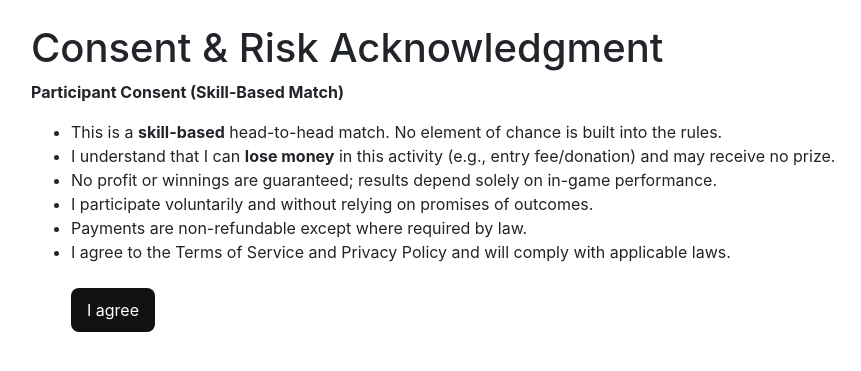
After one commit to LucasArmando32/crformoney, a Flask app: page /consent in a window 1280 px wide. The commit adds this page. Shown: the top 371 px of the page, without its empty margins (54-915 px from the left). Run offline with Flask 3, Linux system fonts and the light colour scheme.

Commit message:
consent template and home button

```diff
--- a/app.py
+++ b/app.py
@@ -24,6 +24,12 @@ def payment():
     player = request.args.get("player")
     return render_template("pay.html", player=player)
 
+@app.route("/consent")
+def consent():
+    return render_template('consent.html')
+
+
+
 
 if __name__ == "__main__":
     app.run(debug=True)
--- a/templates/about.html
+++ b/templates/about.html
@@ -6,4 +6,4 @@
 {% block content %}
   <h1>About us</h1>
   <p>blabla</p>
-{% endblock content%}
+{% endblock%}
--- /dev/null
+++ b/templates/consent.html
@@ -0,0 +1,25 @@
+{% extends "layout.html" %}
+{% block title %}Consent{% endblock %}
+{% block content %}
+<h1>Consent & Risk Acknowledgment</h1>
+
+<p><strong>Participant Consent (Skill-Based Match)</strong></p>
+<ul>
+  <li>This is a <strong>skill-based</strong> head-to-head match. No element of chance is built into the rules.</li>
+  <li>I understand that I can <strong>lose money</strong> in this activity (e.g., entry fee/donation) and may receive no prize.</li>
+  <li>No profit or winnings are guaranteed; results depend solely on in-game performance.</li>
+  <li>I participate voluntarily and without relying on promises of outcomes.</li>
+  <li>Payments are non-refundable except where required by law.</li>
+  <li>I agree to the Terms of Service and Privacy Policy and will comply with applicable laws.</li>
+</ul>
+
+  <p>
+    <p style="margin-top:24px">
+        <a href="{{ url_for('dates') }}"
+       style="display:inline-block;margin-left:40px; padding:10px 16px;border-radius:8px;background:#111;color:#fff;text-decoration:none;">
+      I agree
+    </a>
+  </p>
+
+
+{% endblock %}
```
Also changed, not shown: templates/home.html (+9 -1 lines).
